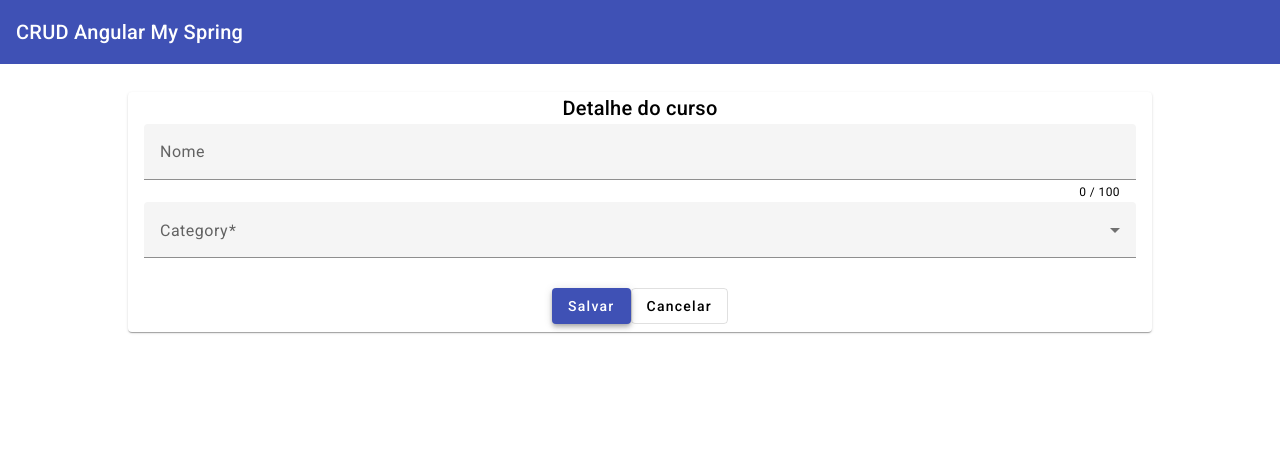
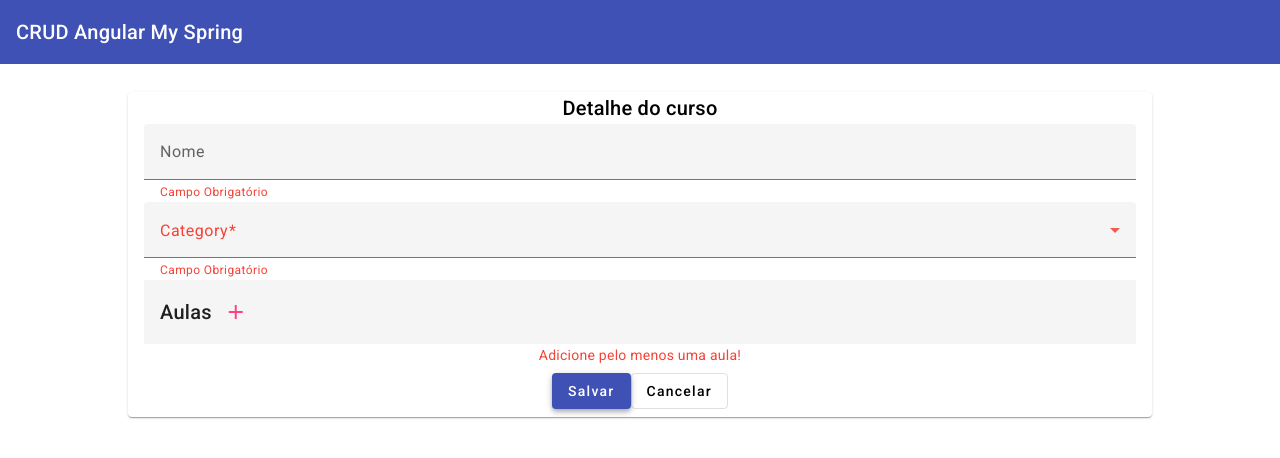
Before and after one commit to rafaeucastro/angular-crud, an Angular app: page /courses/new in a window 1280 px wide. Both pictures are taken after a click on the button "Salvar". Shown: the top 458 px of the page. Built offline with nearby package versions, Linux system fonts and the light colour scheme.

Commit message:
Adicionado formulario para lessons

```diff
--- a/src/app/app-routing.module.ts
+++ b/src/app/app-routing.module.ts
@@ -6,6 +6,7 @@ const routes: Routes = [
   { path: '', pathMatch: 'full', redirectTo: 'courses' },
   {
     path: 'courses',
+    title: "Angular CRUD",
     loadChildren: () =>
       import('./courses/courses.module').then((m) => m.CoursesModule),
   },
--- a/src/app/courses/course-form/course-form.component.html
+++ b/src/app/courses/course-form/course-form.component.html
@@ -4,9 +4,11 @@
   <mat-card-content>
     <form [formGroup]="form">
       <mat-form-field class="full-width">
-        <input matInput placeholder="Nome" formControlName="name" #name/>
-        <mat-error *ngIf="form.get('name')?.invalid">{{getErrorMessage('name')}}</mat-error>
-        <mat-hint align="end">{{name.value.length || 0}} / 100</mat-hint>
+        <input matInput placeholder="Nome" formControlName="name" #name />
+        <mat-error *ngIf="form.get('name')?.invalid">{{
+          getErrorMessage(form, "name")
+        }}</mat-error>
+        <mat-hint align="end">{{ name.value.length || 0 }} / 100</mat-hint>
       </mat-form-field>
 
       <mat-form-field class="full-width">
@@ -16,8 +18,61 @@
             {{ category }}
           </mat-option>
         </mat-select>
-        <mat-error *ngIf="form.get('category')?.invalid">{{getErrorMessage('category')}}</mat-error>
+        <mat-error *ngIf="form.get('category')?.invalid">{{
+          getErrorMessage(form, "category")
+        }}</mat-error>
       </mat-form-field>
+
+      <mat-toolbar>
+        <span>Aulas</span>
+        <button
+          type="button"
+          mat-icon-button
+          color="accent"
+          aria-label="Adicionar uma nova aula"
+          (click)="addNewLesson()"
+        >
+          <mat-icon>add</mat-icon>
+        </button>
+      </mat-toolbar>
+      <mat-error *ngIf="isFormArrayRequired">Adicione pelo menos uma aula!</mat-error>
+      <table
+        formArrayName="lessons"
+        *ngFor="let lesson of getLessonsControls(); let i = index"
+      >
+        <tr [formGroupName]="i">
+          <td class="full-width">
+            <mat-form-field class="full-width">
+              <mat-label>Nome da aula</mat-label>
+              <input matInput placeholder="Nome" formControlName="name" />
+              <mat-error *ngIf="isLessonFieldInvalid(i, 'name')">{{getErrorMessage(lessonsFormArray.at(i), 'name')}}</mat-error>
+            </mat-form-field>
+          </td>
+          <td>
+            <mat-form-field class="full-width">
+              <mat-label>URL</mat-label>
+              <span matPrefix>http://youtu.be/</span>
+              <input
+                matInput
+                placeholder="Youtube URL"
+                formControlName="youtubeUrl"
+              />
+              <mat-error *ngIf="isLessonFieldInvalid(i, 'youtubeUrl')">{{getErrorMessage(lessonsFormArray.at(i), 'youtubeUrl')}}</mat-error>
+            </mat-form-field>
+          </td>
+          <td>
+            <button
+              type="button"
+              mat-icon-button
+              color="warn"
+              aria-label="Apagar aula"
+              (click)="deleteLesson(i)"
+            >
+              <mat-icon>delete</mat-icon>
+            </button>
+          </td>
+        </tr>
+      </table>
     </form>
   </mat-card-content>
 
--- a/src/app/courses/course-form/course-form.component.ts
+++ b/src/app/courses/course-form/course-form.component.ts
@@ -1,27 +1,27 @@
+import { Component, OnInit } from '@angular/core';
+import {
+  AbstractControl,
+  FormControl,
+  FormGroup,
+  NonNullableFormBuilder,
+  UntypedFormArray,
+  Validators,
+} from '@angular/forms';
 import { ActivatedRoute, Router } from '@angular/router';
-import { NonNullableFormBuilder, Validators } from '@angular/forms';
 
-import { Component } from '@angular/core';
-import { Course } from '../model/course';
-import { CoursesService } from '../services/courses.service';
 import { HttpErrorResponse } from '@angular/common/http';
 import { MatSnackBar } from '@angular/material/snack-bar';
-import { first } from 'rxjs';
+import { Course } from '../model/course';
+import { Lesson } from '../model/lesson';
+import { CoursesService } from '../services/courses.service';
 
 @Component({
   selector: 'app-course-form',
   templateUrl: './course-form.component.html',
   styleUrls: ['./course-form.component.scss'],
 })
-export class CourseFormComponent {
-  form = this.formBuilder.group({
-    id: [''],
-    name: [
-      '',
-      [Validators.required, Validators.minLength(3), Validators.max(100)],
-    ],
-    category: ['', [Validators.required]],
-  });
+export class CourseFormComponent implements OnInit {
+  form!: FormGroup;
   categories: string[] = ['Back-end', 'Front-end'];
 
   constructor(
@@ -30,15 +30,104 @@ export class CourseFormComponent {
     private service: CoursesService,
     private router: Router,
     private activatedRoute: ActivatedRoute
-  ) {
-    this.activatedRoute.data.pipe(first()).subscribe({
-      next: (data) => this.updateForm(data['course']),
-      error: this.onLoadError,
+  ) {}
+
+  get lessonsFormArray() {
+    return <UntypedFormArray>this.form.get('lessons');
+  }
+
+  get isFormArrayRequired() {
+    return (
+      !this.lessonsFormArray.valid &&
+      this.lessonsFormArray.hasError('required') &&
+      this.lessonsFormArray.touched
+    );
+  }
+
+  isLessonFieldInvalid(index: number, field: string) {
+    return this.lessonsFormArray.at(index).get(field)?.invalid;
+  }
+
+  ngOnInit(): void {
+    const course: Course = this.activatedRoute.snapshot.data['course'];
+    this.initializeForm(course);
+    this.updateForm(course);
+
+    console.log(this.form);
+  }
+
+  initializeForm(course: Course) {
+    this.form = this.formBuilder.group({
+      id: [''],
+      name: [
+        '',
+        [
+          Validators.required,
+          Validators.minLength(3),
+          Validators.maxLength(100),
+        ],
+      ],
+      category: ['', [Validators.required]],
+      lessons: this.formBuilder.array(this.retrieveLessons(course), [
+        Validators.required,
+      ]),
     });
   }
 
+  private retrieveLessons(course: Course) {
+    const lessons = [];
+    if (course?.lessons?.length > 1) {
+      course.lessons.forEach((lesson) =>
+        lessons.push(this.createLesson(lesson))
+      );
+    } else {
+      lessons.push(this.createLesson());
+      lessons.pop();
+    }
+
+    return lessons;
+  }
+
+  private createLesson(lesson: Lesson = { id: '', name: '', youtubeUrl: '' }) {
+    return this.formBuilder.group({
+      id: [lesson.id],
+      name: [
+        lesson.name,
+        [
+          Validators.required,
+          Validators.minLength(3),
+          Validators.maxLength(100),
+        ],
+      ],
+      youtubeUrl: [
+        lesson.youtubeUrl,
+        [
+          Validators.required,
+          Validators.minLength(10),
+          Validators.maxLength(11),
+        ],
+      ],
+    });
+  }
+
+  getLessonsControls() {
+    return this.lessonsFormArray?.controls;
+  }
+
+  addNewLesson() {
+    this.lessonsFormArray?.push(this.createLesson());
+    console.log(this.lessonsFormArray);
+  }
+
+  deleteLesson(controlIndex: number) {
+    this.lessonsFormArray?.removeAt(controlIndex);
+  }
+
   onSubmit() {
-    if(this.form.invalid) return;
+    if (this.form.invalid) {
+      this.form.markAllAsTouched();
+      return;
+    }
 
     this.service
       .save(this.form.value)
@@ -71,25 +160,31 @@ export class CourseFormComponent {
       id: course.id,
       name: course.name,
       category: course.category,
+      lessons: course.lessons,
     });
   }
 
-  getErrorMessage(fieldName: string){
-    const field = this.form.get(fieldName);
-    if(field?.hasError('required')){
-      return "Campo Obrigatório";
+  getErrorMessage(form: AbstractControl, fieldName: string) {
+    const field = form.get(fieldName) as FormControl;
+
+    if (field?.hasError('required')) {
+      return 'Campo Obrigatório';
     }
 
-    if(field?.hasError('minlength')){
-      const requiredLength = this.form.errors ? this.form.errors['minlength']['requiredlenght'] : 3;
+    if (field?.hasError('minlength')) {
+      const requiredLength = field.errors
+        ? field.errors['minlength']['requiredLength']
+        : 3;
       return `O campo deve ter no mínimo ${requiredLength} caracteres`;
     }
 
-    if(field?.hasError('maxlength')){
-      const requiredLength = this.form.errors ? this.form.errors['maxlength']['requiredlenght'] : 3;
+    if (field?.hasError('maxlength')) {
+      const requiredLength = field.errors
+        ? field.errors['maxlength']['requiredLength']
+        : 3;
       return `O campo deve ter no máximo ${requiredLength} caracteres`;
     }
 
-    return "Campo inválido";
+    return 'Campo inválido';
   }
 }
--- a/src/app/courses/courses-routing.module.ts
+++ b/src/app/courses/courses-routing.module.ts
@@ -8,11 +8,13 @@ import { courseResolver } from './guards/course.resolver';
 const routes: Routes = [
   {
     path: 'edit/:id',
+    title: "Editar Curso",
     component: CourseFormComponent,
     resolve: { course: courseResolver },
   },
   {
     path: 'new',
+    title: "Novo Curso",
     component: CourseFormComponent,
     resolve: { course: courseResolver },
   },
--- a/src/app/courses/model/course.ts
+++ b/src/app/courses/model/course.ts
@@ -1,6 +1,8 @@
+import { Lesson } from "./lesson";
+
 export interface Course {
   id: string;
   name: string;
   category: string;
-  lessons: any[];
+  lessons: Lesson[];
 }
--- /dev/null
+++ b/src/app/courses/model/lesson.ts
@@ -0,0 +1,5 @@
+export interface Lesson {
+    id: string;
+    name: string;
+    youtubeUrl: string;
+}
```
